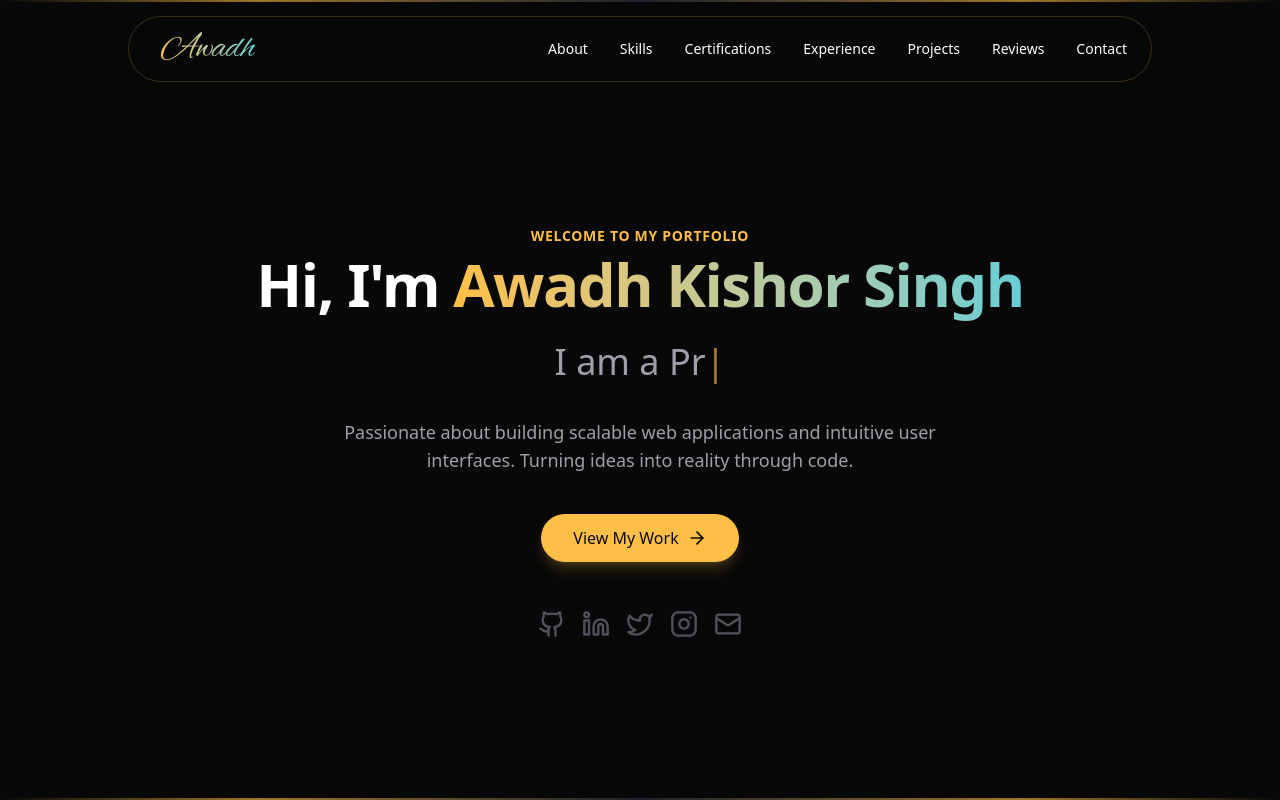
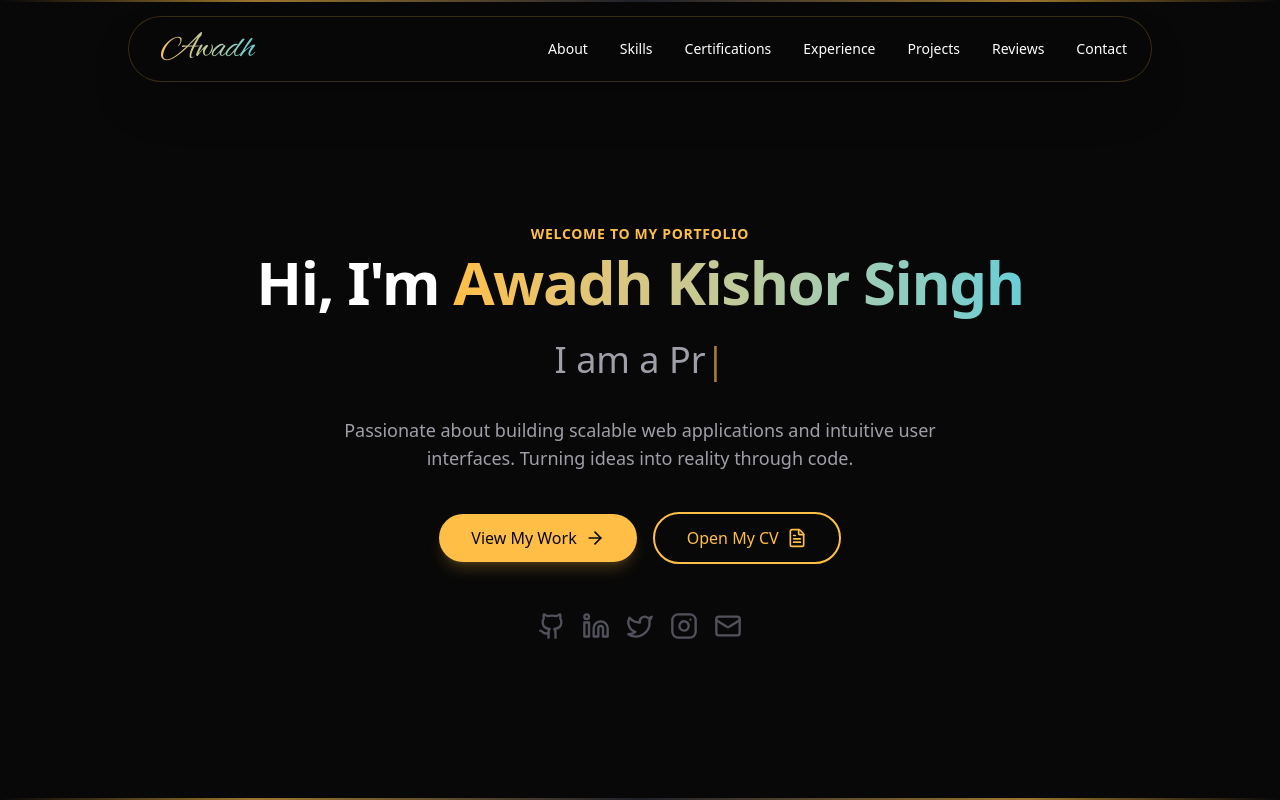
Before and after one commit to imawadh/my-portfolio-, a Next.js app: page / in a window 1280 px wide. Shown: the top 800 px of the page. Built offline with nearby package versions, Linux system fonts and the light colour scheme.

Commit message:
Add Open My CV button in hero section with resume link

```diff
--- a/app/components/hero.jsx
+++ b/app/components/hero.jsx
@@ -1,7 +1,7 @@
 "use client";
 
 import { motion } from "framer-motion";
-import { ArrowRight} from "lucide-react";
+import { ArrowRight, FileText } from "lucide-react";
 import Link from "next/link";
 import { useEffect, useState } from "react";
 import SocialLinks from "./social-links";
@@ -78,6 +78,14 @@ export default function Hero() {
             >
               {ctaText} <ArrowRight size={20} />
             </Link>
+            <a
+              href="/Awadh Full Stack Developer Resume.pdf"
+              target="_blank"
+              rel="noopener noreferrer"
+              className="px-8 py-3 rounded-full bg-transparent border-2 border-[#ffbf46] text-[#ffbf46] font-medium hover:bg-[#ffbf46] hover:text-[#080808] transition-all flex items-center gap-2"
+            >
+              Open My CV <FileText size={20} />
+            </a>
         </motion.div>
 
         <motion.div
```
Also changed, not shown: 1 other file (tests, documents, lock files or other folders).
